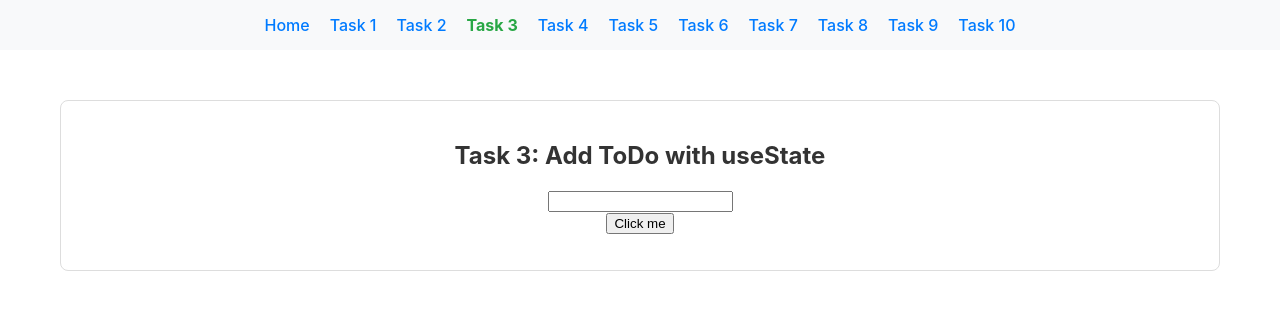
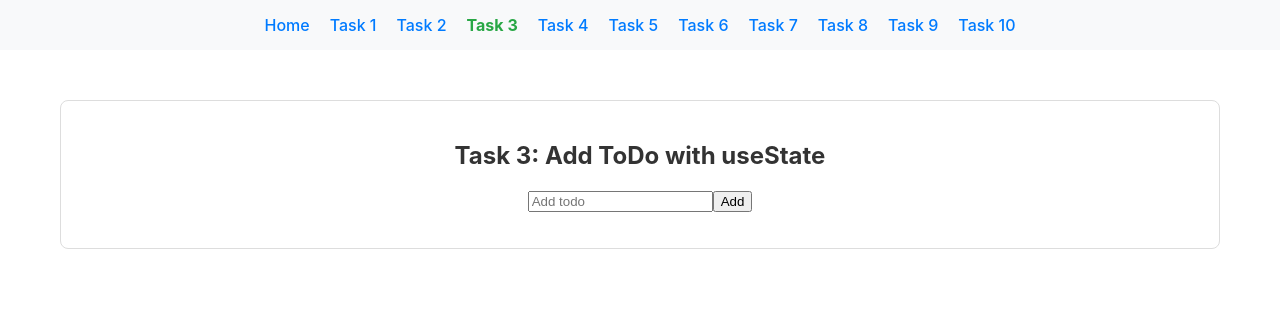
Before and after one commit to antoni306/node.js-pre-training-assignment-solution, a React (Create React App) app in the folder React-CSS/react-todo-app/: page /task-03 in a window 1280 px wide. Shown: the top 310 px of the page. Built offline with nearby package versions, Linux system fonts and the light colour scheme.

Commit message:
change in task 3 from react css

```diff
--- a/React-CSS/react-todo-app/src/solutions/task-03/AddToDo.tsx
+++ b/React-CSS/react-todo-app/src/solutions/task-03/AddToDo.tsx
@@ -1,6 +1,5 @@
 import React, { useState } from 'react';
 import { Todo } from '../../types';
-import { createTodo } from '../../../../../JS-TS/solutions/todo-factory'
 import { count } from 'console';
 /**
  * Task 3: AddToDo Component
@@ -37,15 +36,21 @@ import { count } from 'console';
  */
 export const AddToDo: React.FC = () => {
   const [title, setTitle] = useState('');
-  const [todos, setTodos] = useState<string[]>([])
+  const [todos, setTodos] = useState<Todo[]>([]);
 
-  const add = () => {
-    const t = title.trim()
-    if (!t)
-      return
-    setTodos([...todos, t]);
+  const handleSubmit = (e: React.FormEvent) => {
+    e.preventDefault();
+
+    const t = title.trim();
+    if (!t) return;
+
+    const newTodo: Todo = { title: t, id: todos.length, completed: false };
+
+    setTodos(prev => [...prev, newTodo]);
     setTitle('');
-  }
+  };
+
+
   // TODO: Implement the AddToDo component
   //
   // Requirements:
@@ -61,13 +66,21 @@ export const AddToDo: React.FC = () => {
 
   return (
     <div>
-      <input type='text' value={title} onChange={(e) => setTitle(e.target.value)} />
-      <br />
-      <button onClick={add}>Click me</button>
+      <form onSubmit={handleSubmit}>
+        <input
+          type="text"
+          placeholder="Add todo"
+          value={title}
+          onChange={(e) => setTitle(e.target.value)}
+        />
+        <button type="submit">Add</button>
+      </form>
+
       <ul>
-        {todos.map((title, i) => <li key={i}>{title}</li>)}
+        {todos.map(todo => (
+          <li key={todo.id}>{todo.title}</li>
+        ))}
       </ul>
-
     </div>
   );
 };
```
